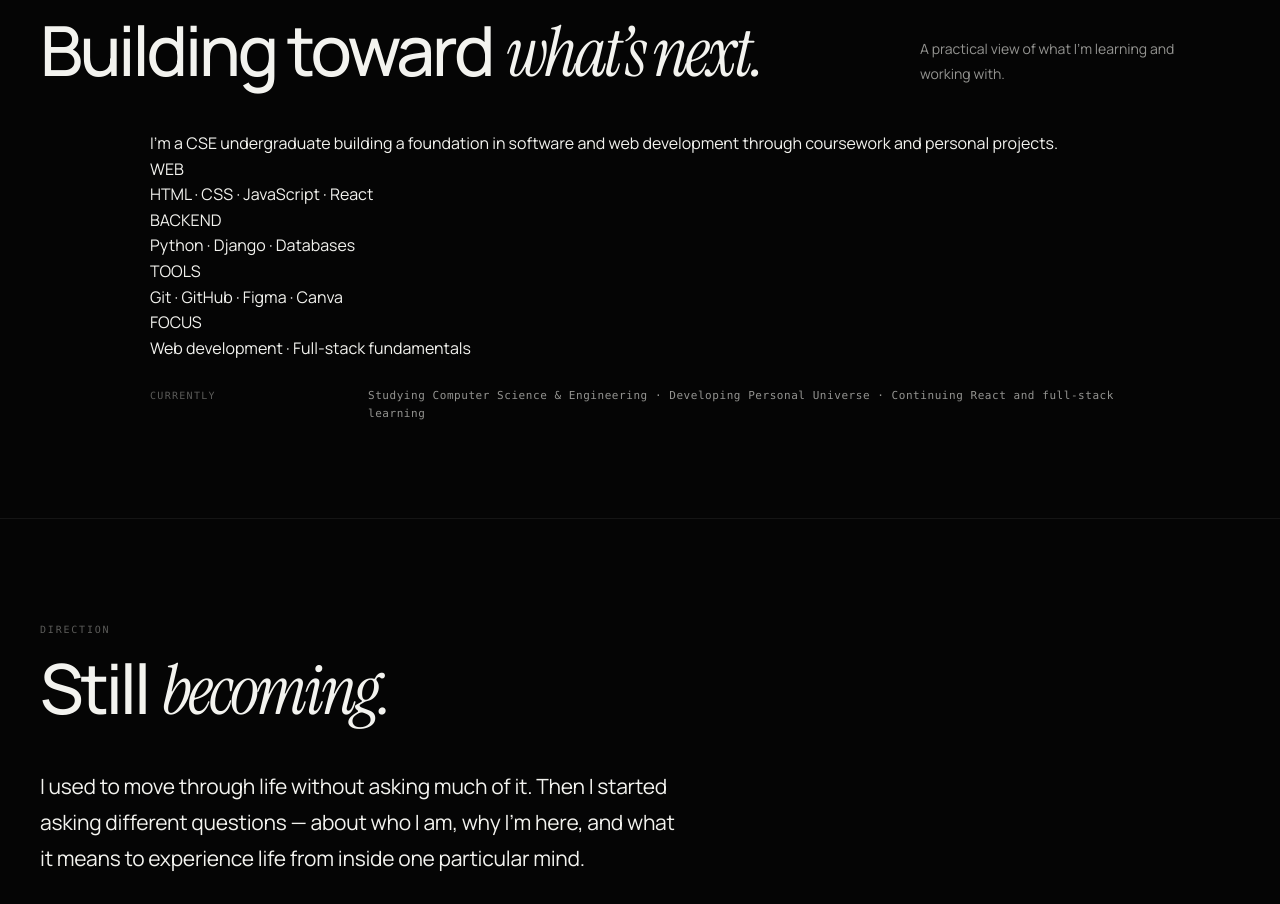
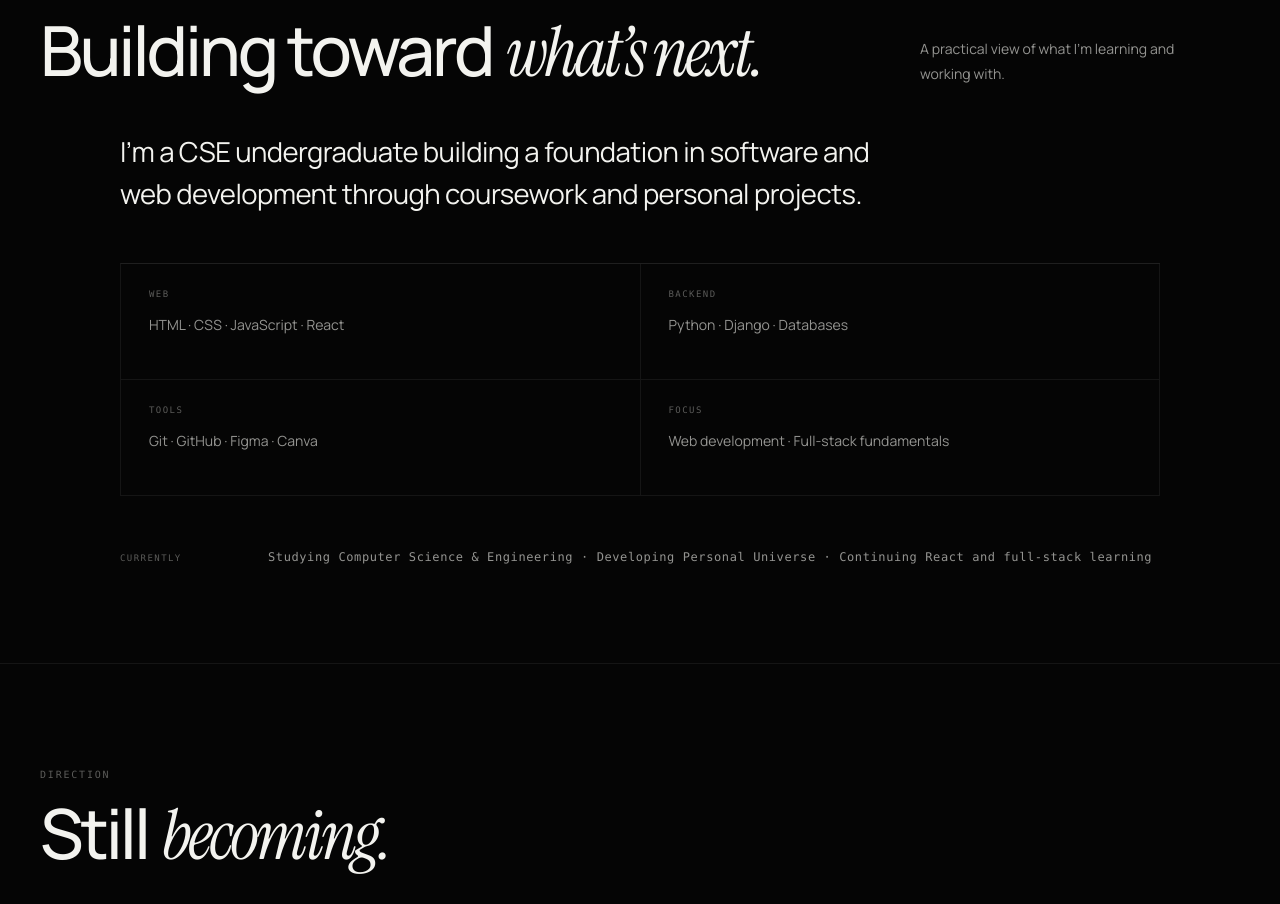
Before and after one commit to shahriarbappy60-ship-it/personal-universe, a React (Vite) app: page /self in a window 1280 px wide. Shown: the part 3740-4644 px from the top of the page. Built offline with nearby package versions, Linux system fonts and the light colour scheme.

Commit message:
Refine professional practice layout and typography

```diff
--- a/src/styles/self-page.css
+++ b/src/styles/self-page.css
@@ -645,3 +645,71 @@
     font-size:18px;
   }
 }
+
+
+/* Practice — refined professional profile */
+.self-page-v2 .self-v2-practice{
+  max-width:1040px;
+  margin-inline:auto;
+}
+.self-page-v2 .self-v2-practice-intro{
+  max-width:760px;
+  margin:0 0 48px;
+}
+.self-page-v2 .self-v2-practice-intro p{
+  margin:0;
+  font-size:clamp(20px,2.15vw,28px);
+  line-height:1.52;
+  letter-spacing:-.02em;
+  color:var(--text);
+}
+.self-page-v2 .self-v2-practice-grid{
+  display:grid;
+  grid-template-columns:repeat(2,minmax(0,1fr));
+  border-top:1px solid var(--line);
+  border-left:1px solid var(--line-soft);
+}
+.self-page-v2 .self-v2-practice-item{
+  min-height:116px;
+  padding:24px 28px;
+  border-right:1px solid var(--line-soft);
+  border-bottom:1px solid var(--line-soft);
+}
+.self-page-v2 .self-v2-practice-item > span,
+.self-page-v2 .self-v2-practice-current > span{
+  display:block;
+  font:500 9px/1.4 var(--font-mono);
+  letter-spacing:.16em;
+  color:var(--faint);
+}
+.self-page-v2 .self-v2-practice-item p{
+  margin:13px 0 0;
+  font-size:14px;
+  line-height:1.65;
+  color:var(--muted);
+}
+.self-page-v2 .self-v2-practice-current{
+  display:grid;
+  grid-template-columns:120px minmax(0,1fr);
+  gap:28px;
+  padding-top:25px;
+  align-items:baseline;
+}
+.self-page-v2 .self-v2-practice-current p{
+  margin:0;
+  font-size:12px;
+  line-height:1.7;
+  color:var(--muted);
+}
+@media(max-width:768px){
+  .self-page-v2 .self-v2-practice-intro{margin-bottom:34px}
+  .self-page-v2 .self-v2-practice-intro p{font-size:19px;line-height:1.55}
+  .self-page-v2 .self-v2-practice-grid{grid-template-columns:1fr}
+  .self-page-v2 .self-v2-practice-item{min-height:auto;padding:20px 21px}
+  .self-page-v2 .self-v2-practice-current{grid-template-columns:1fr;gap:8px;padding-top:22px}
+  .self-page-v2 .self-v2-practice-current p{font-size:11px}
+}
+@media(max-width:430px){
+  .self-page-v2 .self-v2-practice-item{padding:18px 18px}
+  .self-page-v2 .self-v2-practice-item p{font-size:13px}
+}
```
